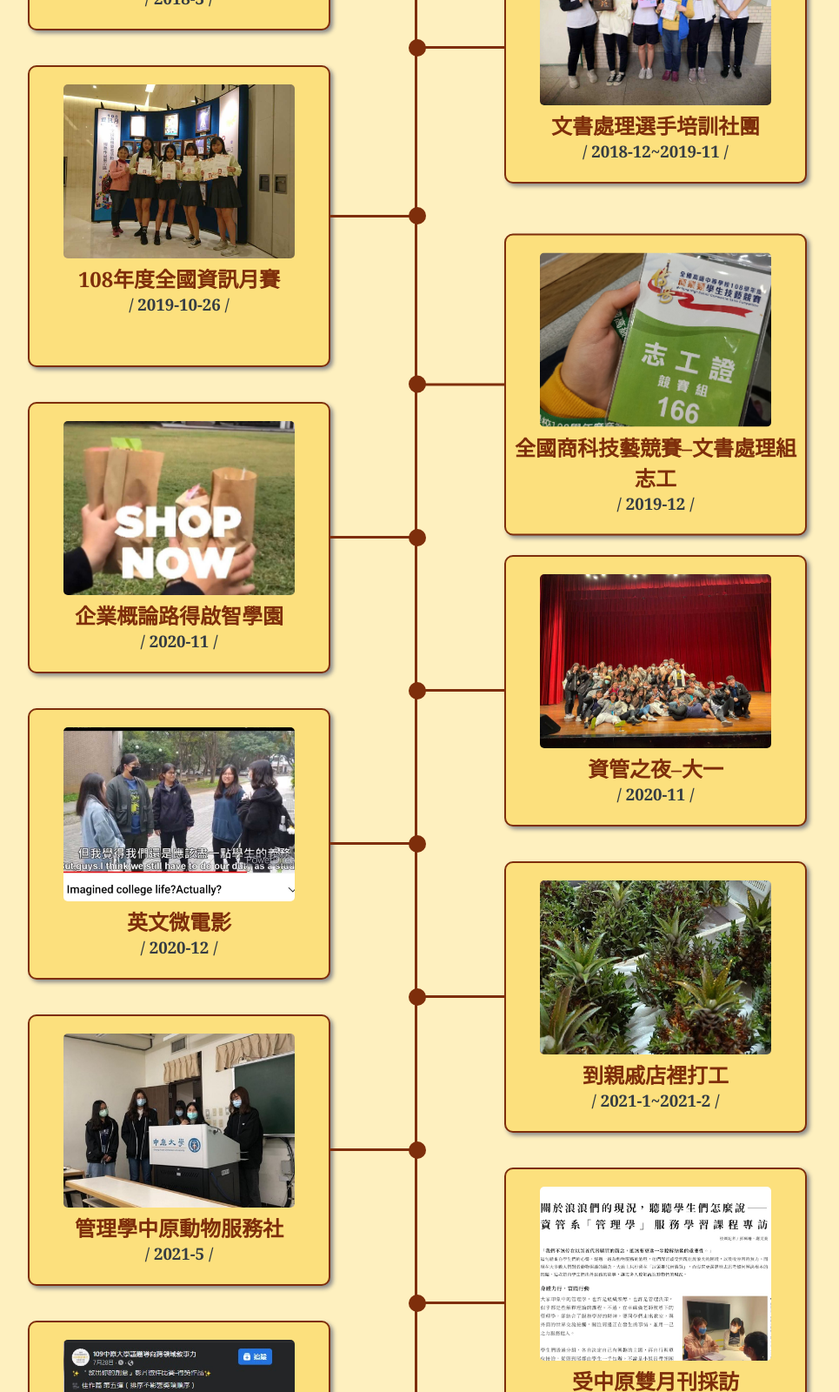
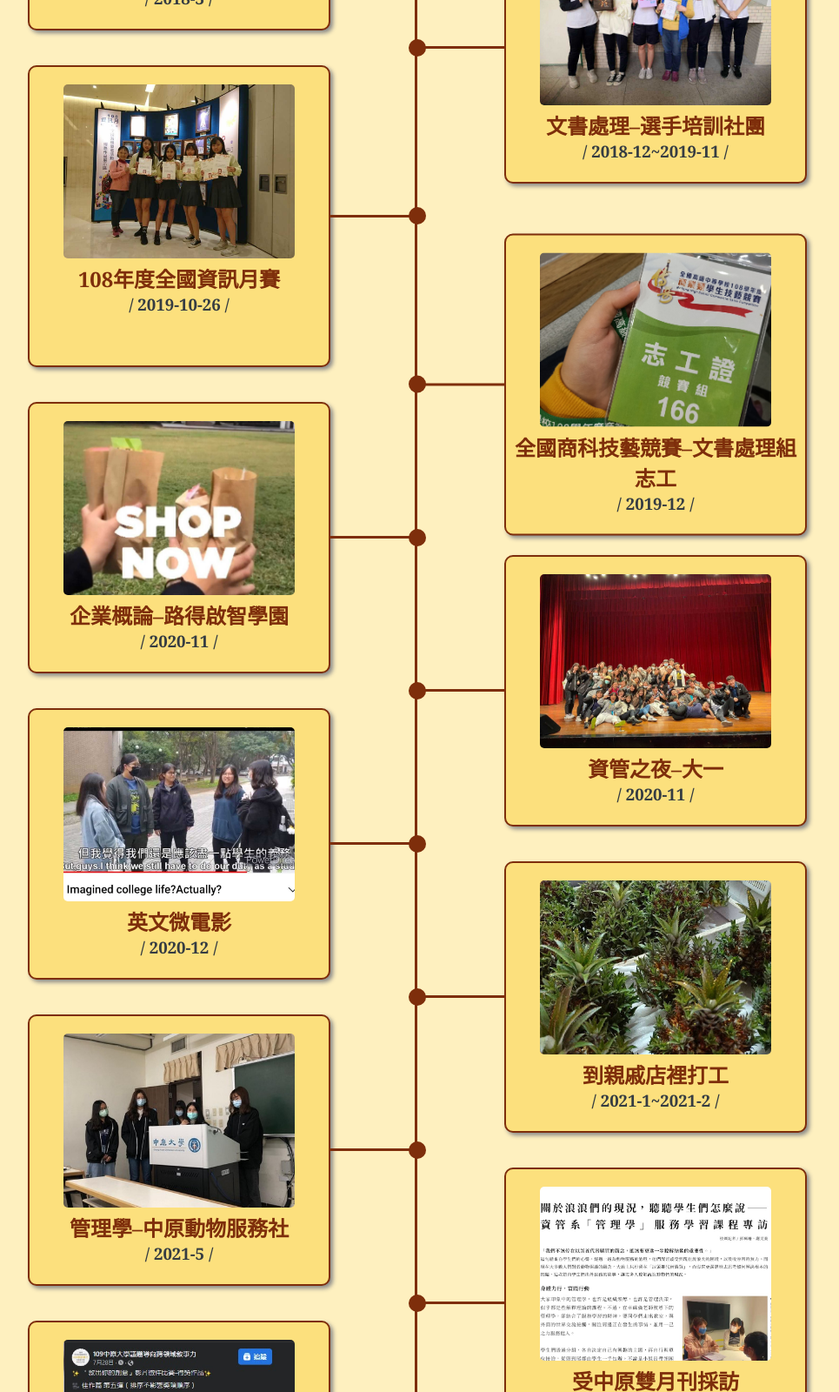
Before and after one commit to 10944146/MyResumee, a plain HTML site: page index.html in a window 1280 px wide. Shown: the part 2420-4020 px from the top of the page at 87% size, without its empty margins (160-1125 px from the left). Drawn offline with Linux system fonts and the light colour scheme.

Commit message:
Add files via upload

```diff
--- a/index.html
+++ b/index.html
@@ -227,7 +227,7 @@ function topFunction() {
             <li>
                 <div class="content">
                     <img class="timeline-pc" src="assets/images/player1.jpg" width="266px" height="200px">
-                    <h2><div  class="contenttt">文書處理選手培訓社團</div></h2>
+                    <h2><div  class="contenttt">文書處理–選手培訓社團</div></h2>
                     <h3 class="contentdd">/ 2018-12~2019-11 /</h3>
                     <h4 class="context">
                         在一次的會計課中，帶過很多比賽的老師問了誰是班上打字最快的，很適合參加文書處理的培訓社團喔！而我也聽了老師的建議聽了說明會，雖然只是平常都會使用的Word、Excel和PowerPoint，但是在這個培訓社團裡，雖然數度想放棄，但我覺得我已經把他們學得淋漓盡致了～～
@@ -258,7 +258,7 @@ function topFunction() {
             <li>
                 <div class="content">
                     <img class="timeline-pc" src="assets/images/shop.jpg" width="266px" height="200px">
-                    <h2><div  class="contenttt">企業概論路得啟智學園</div></h2>
+                    <h2><div  class="contenttt">企業概論–路得啟智學園</div></h2>
                     <h3 class="contentdd">/ 2020-11 /</h3>
                     <h4 class="context">
                         上大學第一個報告就那麼硬！認識新同學之餘還要接洽合作對象，協調販售產品，每一週都和同學們討論報告，牽涉到金錢所以我們很謹慎！雖然中間在算錢的時候很混亂，但慶幸我們完成了任務，看著我們安排的貨量可以全數售罄，還有盈餘可捐贈給原合作廠商就很有成就感。
@@ -300,7 +300,7 @@ function topFunction() {
             <li>
                 <div class="content">
                     <img class="timeline-pc" src="assets/images/manage1.jpg" width="266px" height="200px">
-                    <h2><div class="contenttt">管理學中原動物服務社</div></h2>
+                    <h2><div class="contenttt">管理學–中原動物服務社</div></h2>
                     <h3 class="contentdd">/ 2021-5 /</h3>
                     <h4 class="context">
                         還以為我為動物奉獻的這一段路，可能在高中就會停止了，沒想到在大學也有機會為他們服務，我想對我來說不算是一種服務，只要我還有能力我就繼續宣傳動物保護意識給更多人知道，減少不堪的虐待或主人未盡到保護責任的行為發生，讓人類和動物一起和平共處。
@@ -344,7 +344,7 @@ function topFunction() {
             <li>
                 <div class="content">
                     <img class="timeline-pc" src="assets/images/game1.jpg" width="266px" height="200px">
-                    <h2><div class="contenttt">資料結構雙人射擊遊戲</div></h2>
+                    <h2><div class="contenttt">資料結構–雙人射擊遊戲</div></h2>
                     <h3 class="contentdd">/ 2021-11 /</h3>
                     <h4 class="context">
                         我是玩3D遊戲通常不到十分鐘就會頭暈的人，對我來說這一項任務最難的地方不是設定角色、槍枝、砲彈、道具箱，而是設計周圍的環境！因為擺放不到位，實際操作起來角色會卡住，但我方向感不太好，所以在喬角度的時候把自己搞得暈頭轉向，還好我完成了！
```
